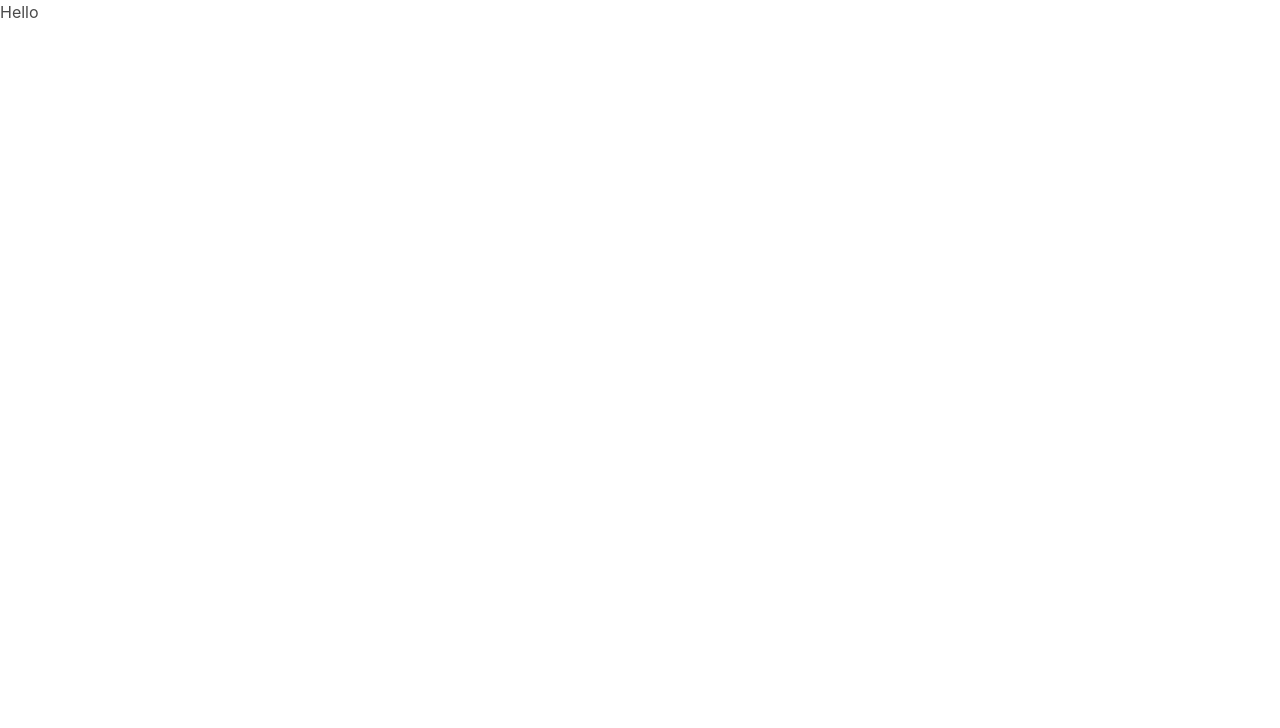
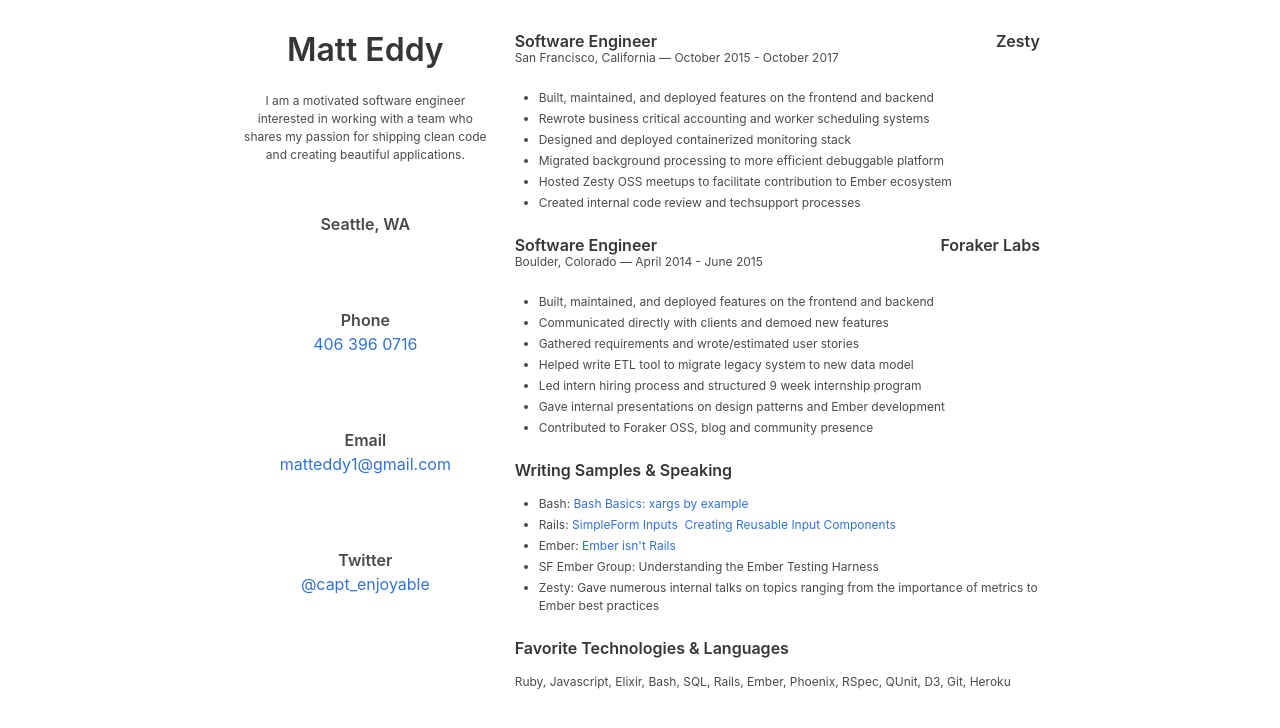
Before and after one commit to captain-enjoyable/matteddy.github.io, a plain HTML site: page index.html in a window 1280 px wide. Drawn offline with Linux system fonts and the light colour scheme.

Commit message:
Add resume

```diff
--- a/index.html
+++ b/index.html
@@ -2,9 +2,142 @@
 <html>
 	<head>
     <link type="text/css" rel="stylesheet" href="stylesheets/bulma.css" />
+    <link type="text/css" rel="stylesheet" href="stylesheets/custom.css" />
   </head>
 
   <body>
-    Hello
+    <div class="columns resume-body">
+      <div class="column is-one-third has-text-centered">
+        <h1 class="title">Matt Eddy</h1>
+        <p class="is-size-7">
+          I am a motivated software engineer interested in working with a team who shares my passion for shipping clean code and creating beautiful applications.
+        </p>
+        <br>
+
+        <br>
+        <span class="has-text-weight-semibold">Seattle, WA</span>
+
+        <br>
+        <br>
+        <br>
+        <br>
+
+        <p class="is-size-6 has-text-weight-semibold">
+          Phone
+        </p>
+        <p>
+          <a href="tel:406-396-0716">
+            406 396 0716
+          </a>
+        </p>
+
+        <br>
+        <br>
+        <br>
+
+        <p class="has-text-weight-semibold">
+          Email
+        </p>
+        <p>
+          <a href="mailto:matteddy1@gmail.com?Subject=You%20are%20hired!">
+            matteddy1@gmail.com
+          </a>
+        </p>
+
+        <br>
+        <br>
+        <br>
+
+        <p class="has-text-weight-semibold">
+          Twitter
+        </p>
+        <p>
+          <a href="https://twitter.com/capt_enjoyable">@capt_enjoyable</a>
+        </p>
+
+        <br>
+        <br>
+
+      </div>
+      <div class="column">
+        <div class="columns">
+          <div class="column has-text-left is-four-fifths">
+            <p class="title is-6">Software Engineer</p>
+            <p class="subtitle is-7">San Francisco, California — October 2015 ­- October 2017</p>
+          </div>
+          <div class="column has-text-right">
+            <h1 class="title is-6">Zesty</h1>
+          </div>
+        </div>
+
+        <div class="content is-size-7">
+          <ul>
+            <li>Built, maintained, and deployed features on the frontend and backend</li>
+            <li>Rewrote business critical accounting and worker scheduling systems</li>
+            <li>Designed and deployed containerized monitoring stack</li>
+            <li>Migrated background processing to more efficient debuggable platform</li>
+            <li>Hosted Zesty OSS meetups to facilitate contribution to Ember ecosystem</li>
+            <li>Created internal code review and tech­support processes</li>
+          </ul>
+        </div>
+
+        <div class="columns">
+          <div class="column has-text-left is-three-fourths">
+            <p class="title is-6">Software Engineer</p>
+            <p class="subtitle is-7">Boulder, Colorado — April 2014 -­ June 2015</p>
+          </div>
+          <div class="column has-text-right">
+            <h1 class="title is-6">Foraker Labs</h1>
+          </div>
+        </div>
+
+        <div class="content is-size-7">
+          <ul>
+            <li>Built, maintained, and deployed features on the frontend and backend</li>
+            <li>Communicated directly with clients and demoed new features</li>
+            <li>Gathered requirements and wrote/estimated user stories</li>
+            <li>Helped write ETL tool to migrate legacy system to new data model</li>
+            <li>Led intern hiring process and structured 9 week internship program</li>
+            <li>Gave internal presentations on design patterns and Ember development</li>
+            <li>Contributed to Foraker OSS, blog and community presence</li>
+          </ul>
+        </div>
+
+        <div class="content is-size-7">
+          <p class="title is-6">Writing Samples & Speaking</p>
+          <ul>
+            <li>
+              Bash:
+              <a href="https://medium.com/@matteddy/bash-basics-xargs-by-example-11468cd853b5">
+                Bash Basics: xargs by example
+              </a>
+            </li>
+            <li>
+              Rails:
+              <a href="https://www.foraker.com/blog/create-reusable-custom-simple-form-inputs">
+                SimpleForm Inputs ­ Creating Reusable Input Components
+              </a>
+            </li>
+            <li>
+              Ember:
+              <a href="http://emberup.co/ember-isnt-rails/">
+                Ember isn't Rails
+              </a>
+            </li>
+            <li>
+              SF Ember Group: Understanding the Ember Testing Harness
+            </li>
+            <li>
+              Zesty: Gave numerous internal talks on topics ranging from the importance of metrics to Ember best practices
+            </li>
+          </ul>
+        </div>
+
+        <div class="content is-size-7">
+          <p class="title is-6">Favorite Technologies & Languages</p>
+          <p>Ruby, Javascript, Elixir, Bash, SQL, Rails, Ember, Phoenix, RSpec, QUnit, D3, Git, Heroku</p>
+        </div>
+      </div>
+    </div>
   </body>
 </html>
--- /dev/null
+++ b/stylesheets/custom.css
@@ -0,0 +1,26 @@
+.resume-body {
+  padding-top: 2em;
+  padding-left: 20em;
+  padding-right: 20em;
+}
+
+@media only screen and (max-width: 1400px) {
+  .resume-body {
+    padding-left: 15em;
+    padding-right: 15em;
+  }
+}
+
+@media only screen and (max-width: 1200px) {
+  .resume-body {
+    padding-left: 10em;
+    padding-right: 10em;
+  }
+}
+
+@media only screen and (max-width: 1100px) {
+  .resume-body {
+    padding-left: 2em;
+    padding-right: 2em;
+  }
+}
```
